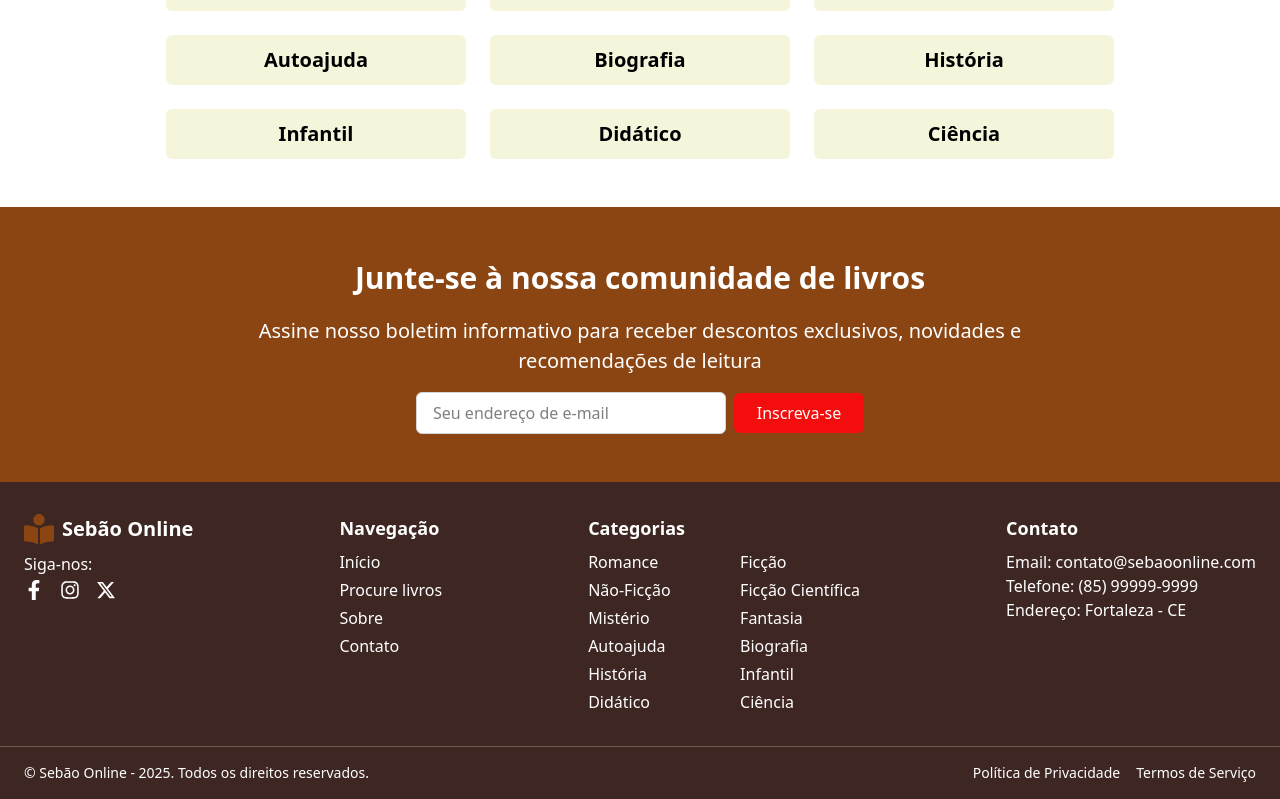
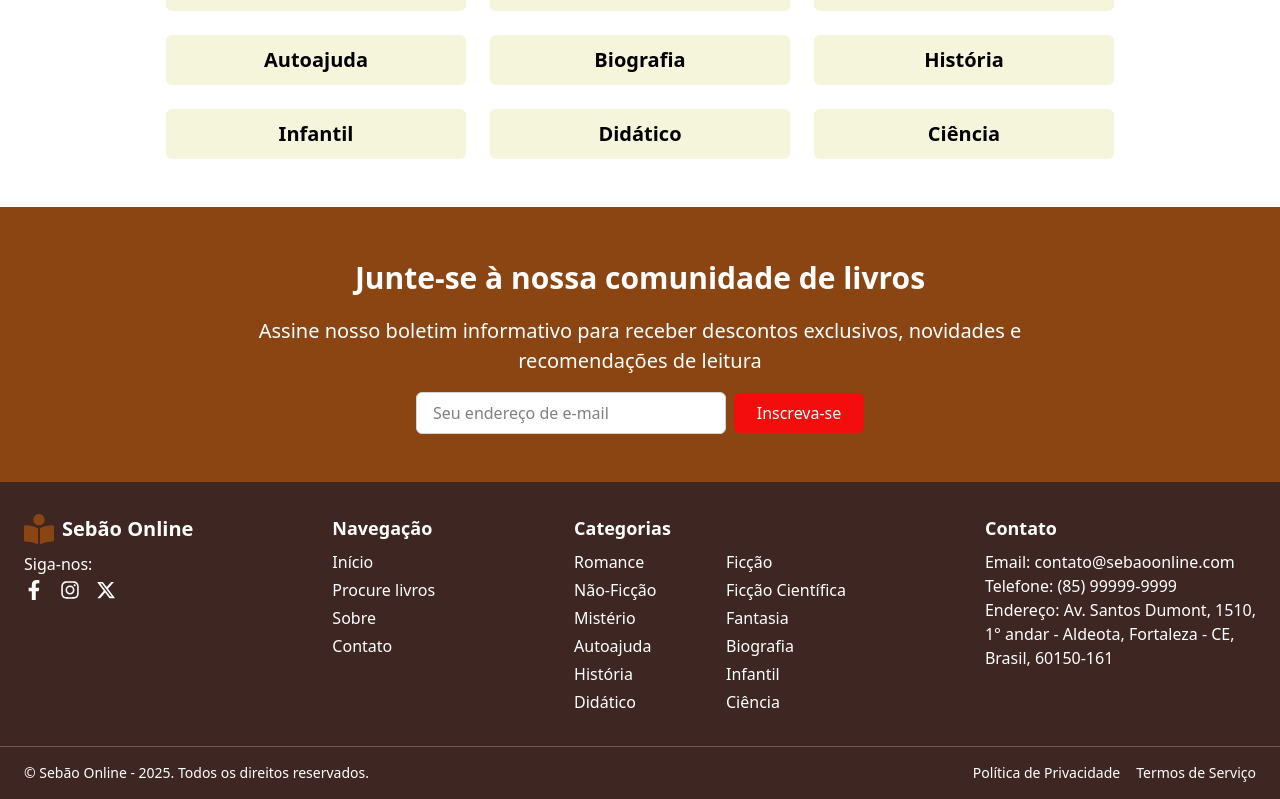
Before and after one commit to fbmcarmo/sebao-online, a Next.js app: page / in a window 1280 px wide. Shown: the part 2497-3296 px from the top of the page. Built offline with nearby package versions, Linux system fonts and the light colour scheme.

Commit message:
Ajeitei o footer

```diff
--- a/src/components/Footer/index.jsx
+++ b/src/components/Footer/index.jsx
@@ -66,7 +66,9 @@ export default function Footer() {
           <h4 className="text-lg font-semibold mb-2">Contato</h4>
           <p>Email: contato@sebaoonline.com</p>
           <p>Telefone: (85) 99999-9999</p>
-          <p>Endereço: Fortaleza - CE</p>
+          <p>Endereço: Av. Santos Dumont, 1510,</p>
+          <p>1° andar - Aldeota, Fortaleza - CE,</p>
+          <p>Brasil, 60150-161</p>
         </div>
       </div>
       <div className="border-t border-[#795548] flex justify-between items-center px-6 py-4 text-sm flex-wrap gap-2">
```
